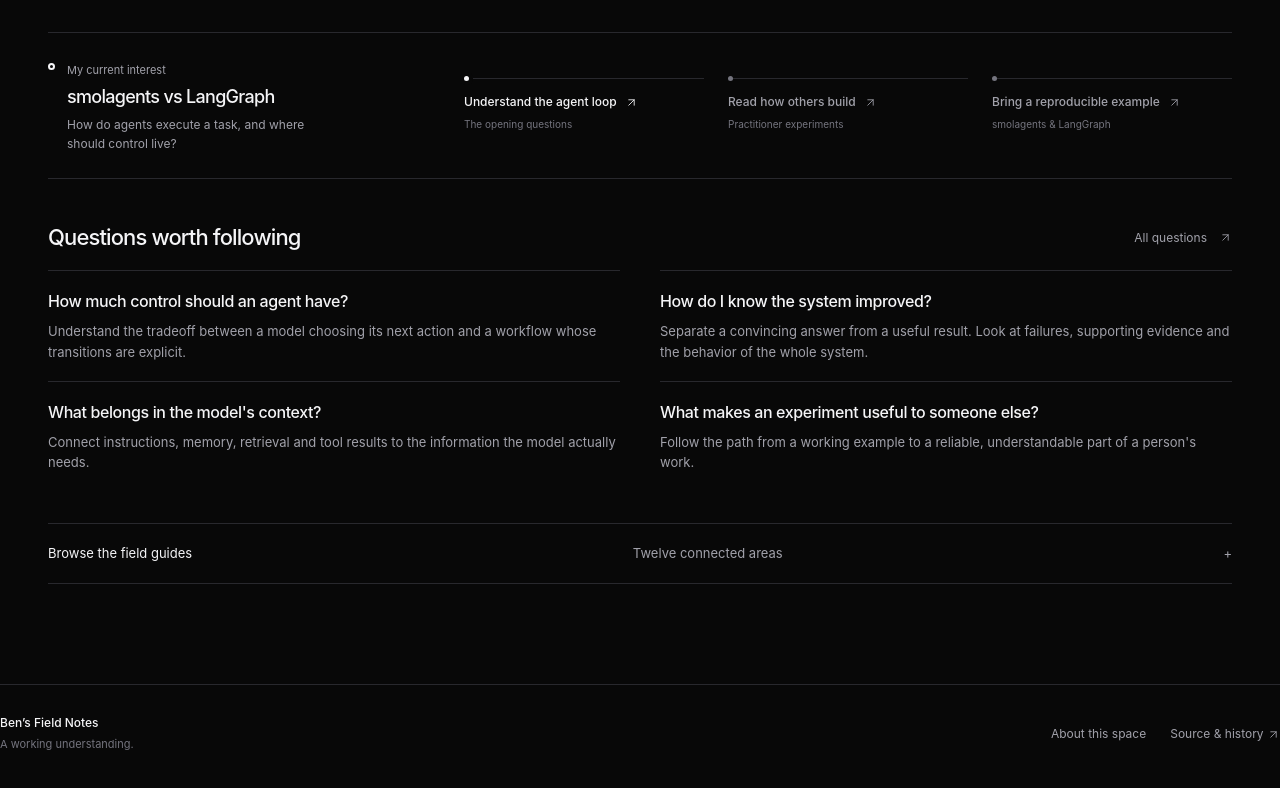
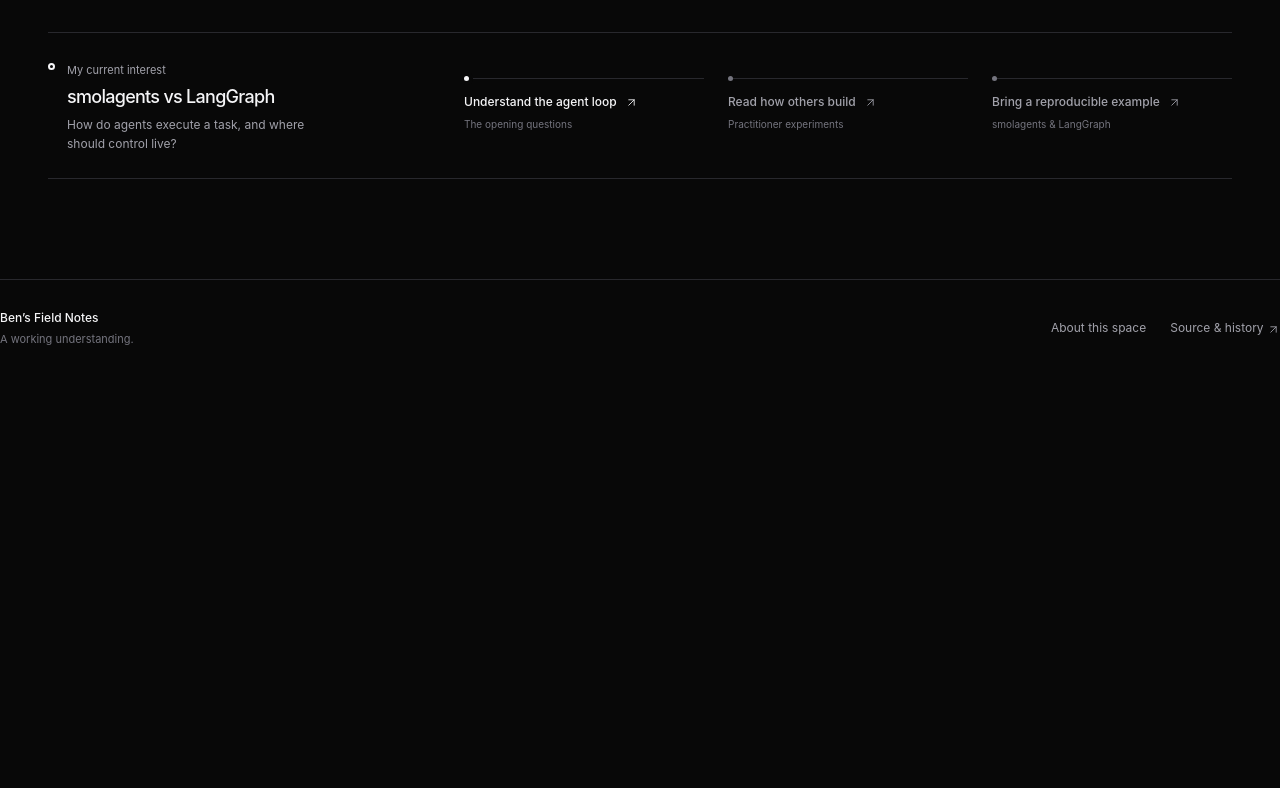
Before and after one commit to benuehlinger/bens-field-notes, an Astro site: page / in a window 1280 px wide. Shown: the part 1126-1914 px from the top of the page. After the commit the page ends 1508 px from the top, so only its background shows below. Built offline with nearby package versions, Linux system fonts and the light colour scheme; Astro itself is replaced by a stand-in of ours.

Commit message:
Remove suggested questions and guide index from the knowledge overview

```diff
--- a/src/components/Knowledge.astro
+++ b/src/components/Knowledge.astro
@@ -3,10 +3,8 @@ import Site from '../layouts/Site.astro';
 import Modes from './Modes.astro';
 import Atlas from './Atlas.astro';
 import Sources from './Sources.astro';
-import Icon from './Icon.astro';
 import KnowledgeIntro from './KnowledgeIntro.astro';
 import CurrentThread from './CurrentThread.astro';
-import { areas, questions, storyUrl, shortName } from '../lib/knowledge.mjs';
 const { home = false } = Astro.props;
 ---
 
@@ -17,40 +15,5 @@ const { home = false } = Astro.props;
     <Atlas />
     <Sources inline />
     <CurrentThread active="learn" />
-    <div class="below-atlas">
-      <div class="section-heading">
-        <h2>Questions worth following</h2>
-        <a class="quiet-link" href="/ai-engineering/questions.html">
-          All questions <Icon name="arrow" size={13} />
-        </a>
-      </div>
-      <div class="question-list">
-        {questions.map((question) => (
-          <a
-            class="question-item"
-            href={
-              question.investigation
-                ? question.investigation
-                : `/ai-engineering/questions.html#${question.id}`
-            }
-          >
-            <h3>{question.title}</h3>
-            <p>{question.description}</p>
-          </a>
-        ))}
-      </div>
-      <details class="guide-index">
-        <summary>
-          Browse the field guides<span>Twelve connected areas</span>
-        </summary>
-        <div class="guide-grid">
-          {areas.map((area) => (
-            <a href={`/ai-engineering/topics/${area.slug}.html`}>
-              {shortName(area)} <span aria-hidden="true">↗</span>
-            </a>
-          ))}
-        </div>
-      </details>
-    </div>
   </div>
 </Site>
```
